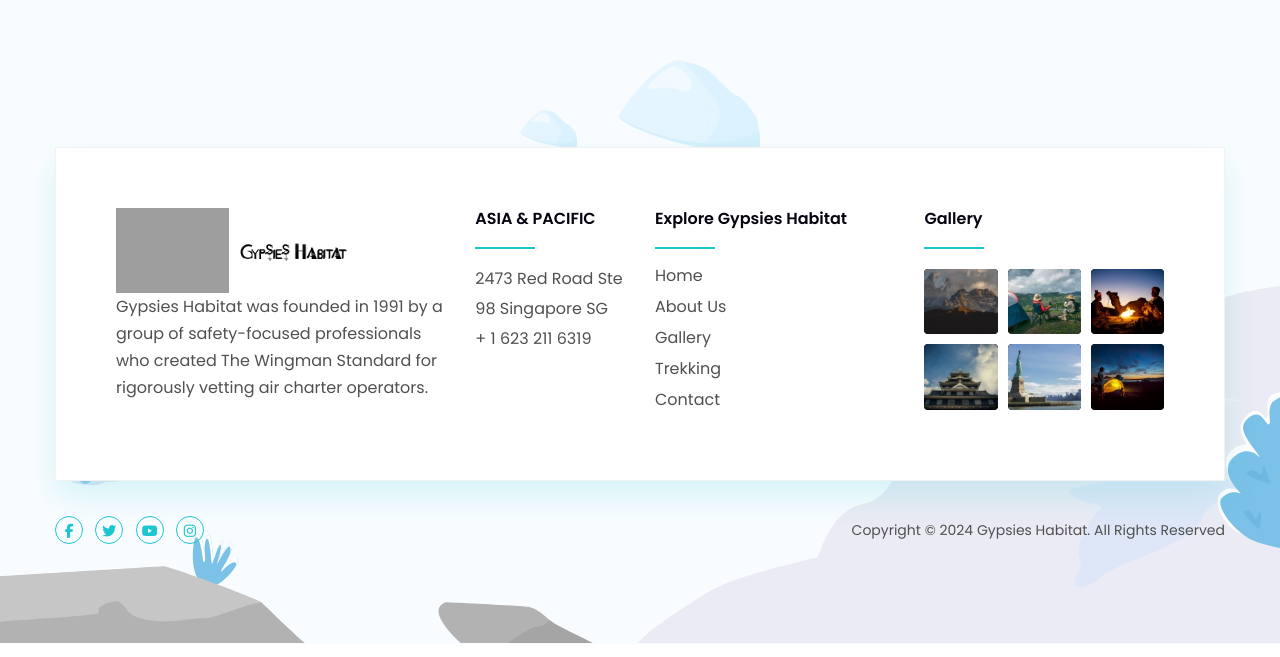
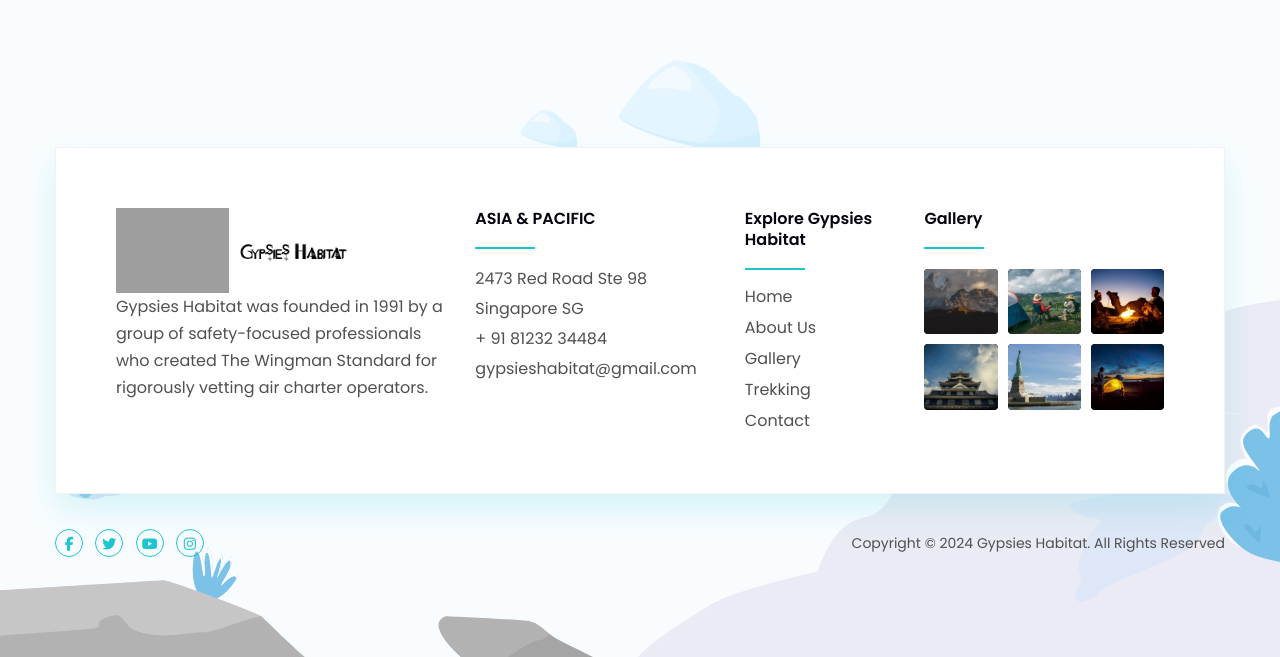
Before and after one commit to MohamadMeerasaP/PonniRiver, a plain HTML site: page treker/packages.html in a window 1280 px wide. Shown: the part 4798-5455 px from the top of the page. Drawn offline with Linux system fonts and the light colour scheme; grey boxes are pictures that could not be loaded; files whose address does not match are found by name; a web font is replaced by a local one.

Commit message:
Contact Details Updation

```diff
--- a/treker/packages.html
+++ b/treker/packages.html
@@ -457,7 +457,7 @@
                                         </a>
 
                                         <!-- Email Icon -->
-                                        <a href="mailto:gypsishabitat@gmail.com?subject=Enquiry%20About%20Moscow%20Red%20City%20Land" style="margin-right: 10px;" title="Enquire Via Email">
+                                        <a href="mailto:gypsieshabitat@gmail.com?subject=Enquiry%20About%20Moscow%20Red%20City%20Land" style="margin-right: 10px;" title="Enquire Via Email">
                                             <img src="images/icons/email-icon.svg" alt="Email" style="height: 20px;" />
                                         </a>
                                     </div>
@@ -501,7 +501,7 @@
                                         </a>
 
                                         <!-- Email Icon -->
-                                        <a href="mailto:gypsishabitat@gmail.com?subject=Enquire%20About%20Yellowstone%20and%20Mt%20Rushm" style="margin-right: 10px;" title="Enquire Via Email">
+                                        <a href="mailto:gypsieshabitat@gmail.com?subject=Enquire%20About%20Yellowstone%20and%20Mt%20Rushm" style="margin-right: 10px;" title="Enquire Via Email">
                                             <img src="images/icons/email-icon.svg" alt="Email" style="height: 20px;" />
                                         </a>
                                     </div>
@@ -544,7 +544,7 @@
                                         </a>
 
                                         <!-- Email Icon -->
-                                        <a href="mailto:gypsishabitat@gmail.com?subject=Enquire%20About%20Los%20Angeles%20to%20San%20Franc" style="margin-right: 10px;" title="Enquire Via Email">
+                                        <a href="mailto:gypsieshabitat@gmail.com?subject=Enquire%20About%20Los%20Angeles%20to%20San%20Franc" style="margin-right: 10px;" title="Enquire Via Email">
                                             <img src="images/icons/email-icon.svg" alt="Email" style="height: 20px;" />
                                         </a>
                                     </div>
@@ -587,7 +587,7 @@
                                         </a>
 
                                         <!-- Email Icon -->
-                                        <a href="mailto:gypsishabitat@gmail.com?subject=Enquiry%20About%20Moscow%20Red%20City%20Land" style="margin-right: 10px;" title="Enquire Via Email">
+                                        <a href="mailto:gypsieshabitat@gmail.com?subject=Enquiry%20About%20Moscow%20Red%20City%20Land" style="margin-right: 10px;" title="Enquire Via Email">
                                             <img src="images/icons/email-icon.svg" alt="Email" style="height: 20px;" />
                                         </a>
                                     </div>
@@ -630,7 +630,7 @@
                                         </a>
 
                                         <!-- Email Icon -->
-                                        <a href="mailto:gypsishabitat@gmail.com?subject=Enquire%20About%20Yellowstone%20and%20Mt%20Rushm" style="margin-right: 10px;" title="Enquire Via Email">
+                                        <a href="mailto:gypsieshabitat@gmail.com?subject=Enquire%20About%20Yellowstone%20and%20Mt%20Rushm" style="margin-right: 10px;" title="Enquire Via Email">
                                             <img src="images/icons/email-icon.svg" alt="Email" style="height: 20px;" />
                                         </a>
                                     </div>
@@ -673,7 +673,7 @@
                                         </a>
 
                                         <!-- Email Icon -->
-                                        <a href="mailto:gypsishabitat@gmail.com?subject=Enquire%20About%20Los%20Angeles%20to%20San%20Franc" style="margin-right: 10px;" title="Enquire Via Email">
+                                        <a href="mailto:gypsieshabitat@gmail.com?subject=Enquire%20About%20Los%20Angeles%20to%20San%20Franc" style="margin-right: 10px;" title="Enquire Via Email">
                                             <img src="images/icons/email-icon.svg" alt="Email" style="height: 20px;" />
                                         </a>
                                     </div>
@@ -716,7 +716,7 @@
                                         </a>
 
                                         <!-- Email Icon -->
-                                        <a href="mailto:gypsishabitat@gmail.com?subject=Enquiry%20About%20Moscow%20Red%20City%20Land" style="margin-right: 10px;" title="Enquire Via Email">
+                                        <a href="mailto:gypsieshabitat@gmail.com?subject=Enquiry%20About%20Moscow%20Red%20City%20Land" style="margin-right: 10px;" title="Enquire Via Email">
                                             <img src="images/icons/email-icon.svg" alt="Email" style="height: 20px;" />
                                         </a>
                                     </div>
@@ -759,7 +759,7 @@
                                         </a>
 
                                         <!-- Email Icon -->
-                                        <a href="mailto:gypsishabitat@gmail.com?subject=Enquire%20About%20Yellowstone%20and%20Mt%20Rushm" style="margin-right: 10px;" title="Enquire Via Email">
+                                        <a href="mailto:gypsieshabitat@gmail.com?subject=Enquire%20About%20Yellowstone%20and%20Mt%20Rushm" style="margin-right: 10px;" title="Enquire Via Email">
                                             <img src="images/icons/email-icon.svg" alt="Email" style="height: 20px;" />
                                         </a>
                                     </div>
@@ -802,7 +802,7 @@
                                         </a>
 
                                         <!-- Email Icon -->
-                                        <a href="mailto:gypsishabitat@gmail.com?subject=Enquire%20About%20Los%20Angeles%20to%20San%20Franc" style="margin-right: 10px;" title="Enquire Via Email">
+                                        <a href="mailto:gypsieshabitat@gmail.com?subject=Enquire%20About%20Los%20Angeles%20to%20San%20Franc" style="margin-right: 10px;" title="Enquire Via Email">
                                             <img src="images/icons/email-icon.svg" alt="Email" style="height: 20px;" />
                                         </a>
                                     </div>
@@ -846,19 +846,20 @@
                                         <div class="footer-text">Gypsies Habitat was founded in 1991 by a group of safety-focused professionals who created The Wingman Standard for rigorously vetting air charter operators.</div>
                                     </div>
 
-                                    <div class="footer-column col-xl-2 col-lg-2 col-md-6 col-sm-12">
+                                    <div class="footer-column col-xl-3 col-lg-3 col-md-6 col-sm-12">
                                         <div class="info-block">
                                             <h6>ASIA & PACIFIC</h6>
                                             <div class="info">
                                                 <ul>
                                                     <li>2473 Red Road Ste 98 Singapore SG</li>
-                                                    <li><a href="tel:+16232116319">+ 1 623 211 6319</a></li>
+                                                    <li><a href="tel:+918123234484">+ 91 81232 34484</a></li>
+                                                    <li><a href="mailto:gypsieshabitat@gmail.com">gypsieshabitat@gmail.com</a></li>
                                                 </ul>
                                             </div>
                                         </div>
                                     </div>
 
-                                    <div class="footer-column col-xl-3 col-lg-3 col-md-6 col-sm-12">
+                                    <div class="footer-column col-xl-2 col-lg-2 col-md-6 col-sm-12">
                                         <h6>Explore Gypsies Habitat</h6>
                                         <div class="links">
                                             <ul>
```
Also changed, not shown: treker/about.html (+4 -3 lines), treker/contact.html (+4 -3 lines), treker/gallery.html (+4 -3 lines), treker/index.html (+13 -12 lines), treker/trekking.html (+10 -9 lines).
